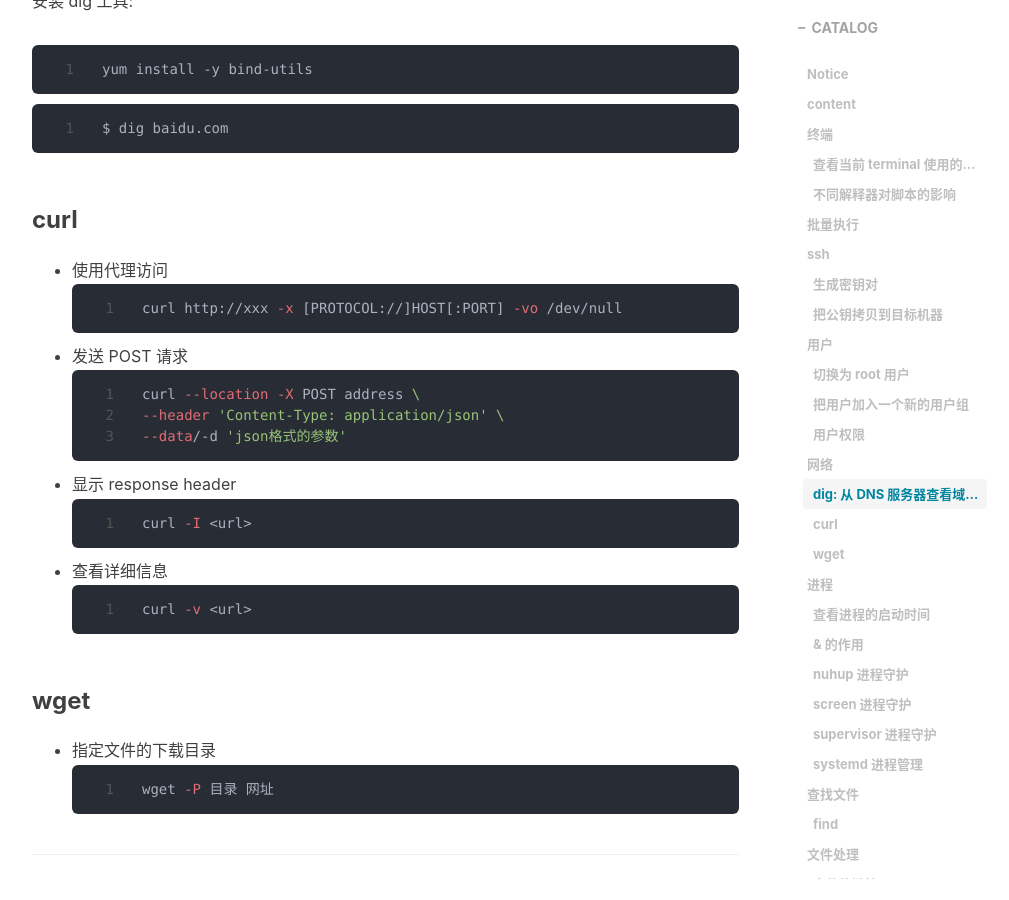
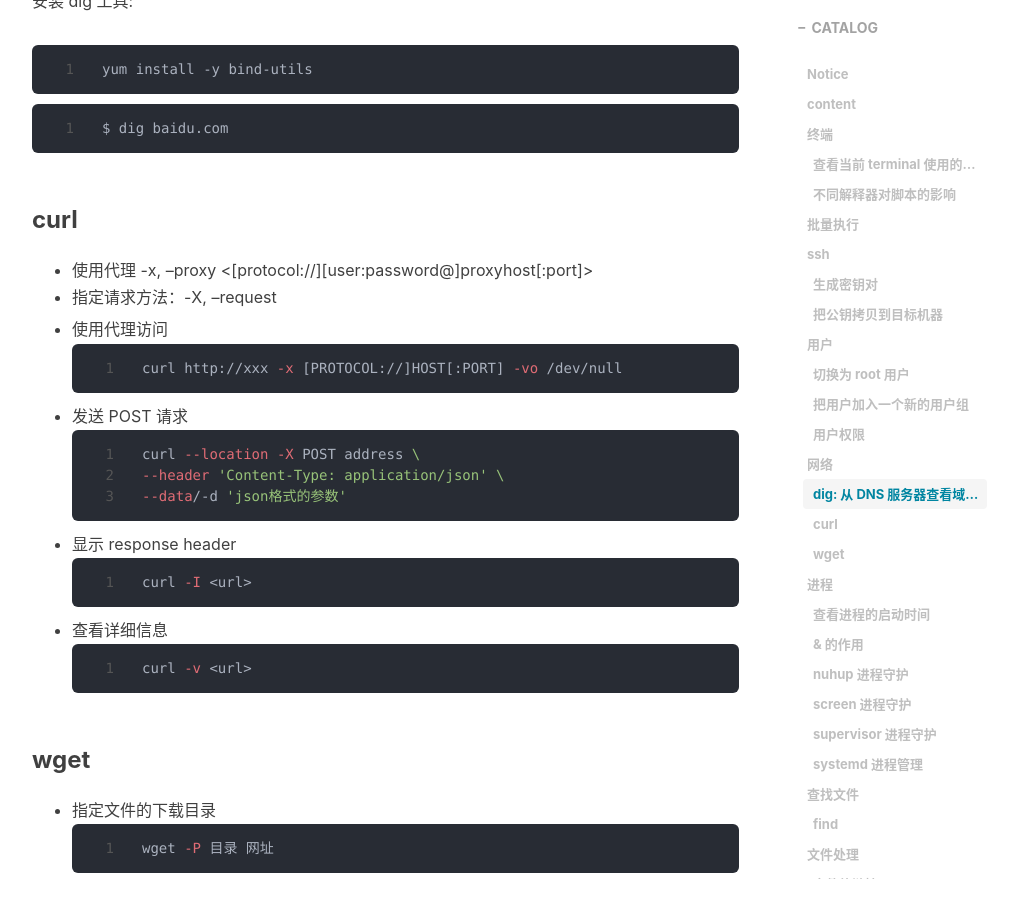
Before and after one commit to kougazhang/oom, a Jekyll site: the page built from _posts/2021-05-29-linux-command.md, in a window 1280 px wide and 900 px high, scrolled down 3075 px. Shown: the whole window, without its empty margins (233-1242 px from the left). Built offline with Jekyll 4.4.1, drawn with Linux system fonts in a browser that asks for light colours; nearby versions of some CDN libraries; comment, search, counter and statistics services are not loaded.

Commit message:
update curl

````diff
--- a/_posts/2021-05-29-linux-command.md
+++ b/_posts/2021-05-29-linux-command.md
@@ -87,6 +87,9 @@ $ dig baidu.com
 
 
 ### curl
++ 使用代理 -x, --proxy <[protocol://][user:password@]proxyhost[:port]>
++ 指定请求方法：-X, --request <command>
+
 + 使用代理访问
 ```bash
 curl http://xxx -x [PROTOCOL://]HOST[:PORT] -vo /dev/null
````
